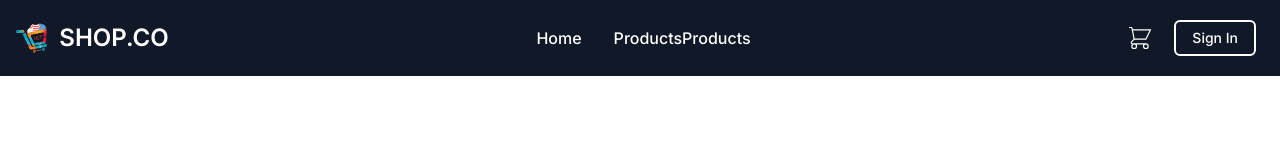
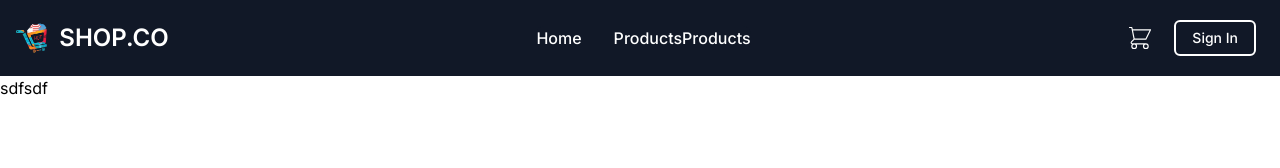
Before and after one commit to saqlainzaheer/ECOMERCE_NEXT_APP, a Next.js app: page /productdetail/1 in a window 1280 px wide. Shown: the top 168 px of the page. Built offline with nearby package versions, Linux system fonts and the light colour scheme.

Commit message:
re assign issue fix

```diff
--- a/app/productdetail/[slug]/page.jsx
+++ b/app/productdetail/[slug]/page.jsx
@@ -3,6 +3,7 @@ import Link from "next/link"
 function page() {
     return (
         <div>
+            <Link href={'/'} >sdfsdf</Link>
 
 
         </div>
```
